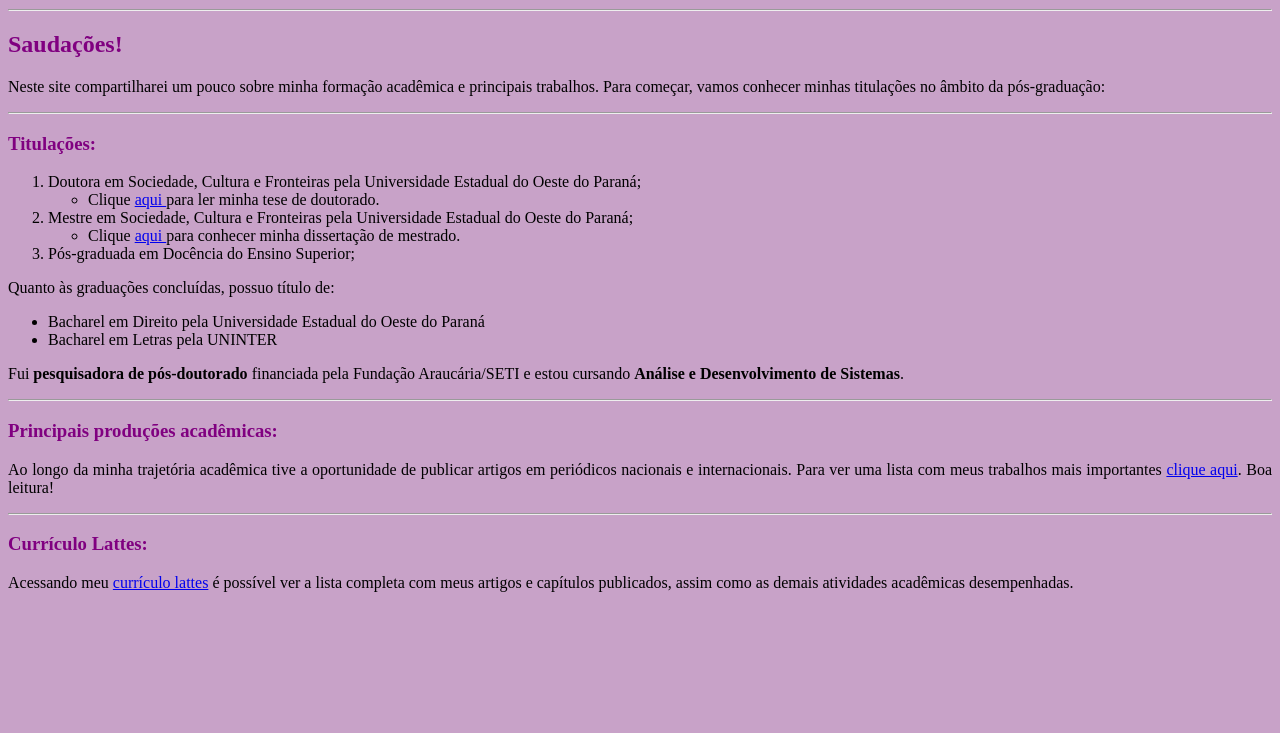
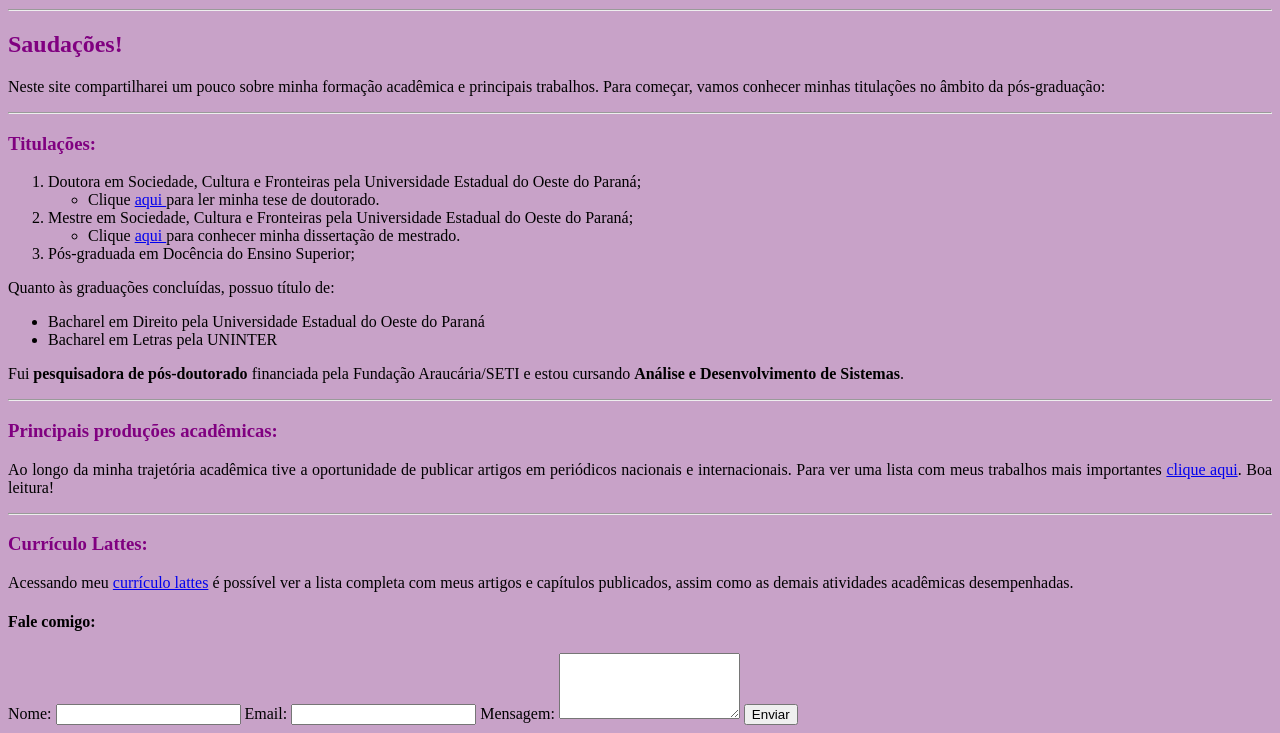
Before and after one commit to phdmsruiz/myresume, a plain HTML site: page index.html in a window 1280 px wide. Shown: the part 443-1176 px from the top of the page. Before the commit the page ends 1051 px from the top, so only its background shows below. Drawn offline with Linux system fonts and the light colour scheme.

Commit message:
criando html formulário index.html

```diff
--- a/index.html
+++ b/index.html
@@ -3,10 +3,10 @@
     <head>
         <meta charset="UTF-8">
         <title>Trajetória acadêmica de Melissa Salinas Ruiz</title>
-   <link rel="stylesheet" href="style.css"/>
+   <link rel="stylesheet" href="style.css"/>  <!-- Adicionando CSS externo -->
     </head>
     <body>
-    <h1>Trajetória acadêmica de Melissa Salinas Ruiz</h1> <img src="./1.jpg" width="200">
+    <h1>Trajetória acadêmica de Melissa Salinas Ruiz</h1> <img src="./1.jpg" width="200">  <!-- Adicionando minha foto -->
     <hr />
     <h2>Saudações!</h2>
     <p>Neste site compartilharei um pouco sobre minha formação acadêmica e principais trabalhos. Para começar, vamos conhecer minhas titulações no âmbito da pós-graduação:</p>
@@ -38,6 +38,20 @@
     <hr />
 <h3>Currículo Lattes:</h3>
 <p>Acessando meu <a href="http://lattes.cnpq.br/2278057839277779">currículo lattes</a> é possível ver a lista completa com meus artigos e capítulos publicados, assim como as demais atividades acadêmicas desempenhadas.</p>
+
+<h4>Fale comigo:</h4>  <!-- Criando formulário -->
+<label for="nome">Nome:</label>
+    <input type="text" id="nome" name="nome" required>
+
+    <label for="email">Email:</label>
+    <input type="email" id="email" name="email" required>
+
+    <label for="mensagem">Mensagem:</label>
+    <textarea id="mensagem" name="mensagem" rows="4" required></textarea>
+
+    <button type="submit">Enviar</button>
+  </form>
+
 <script src="script.js"></script> <!-- Para adicionar Javascript -->
 </body>
 </html>
```
